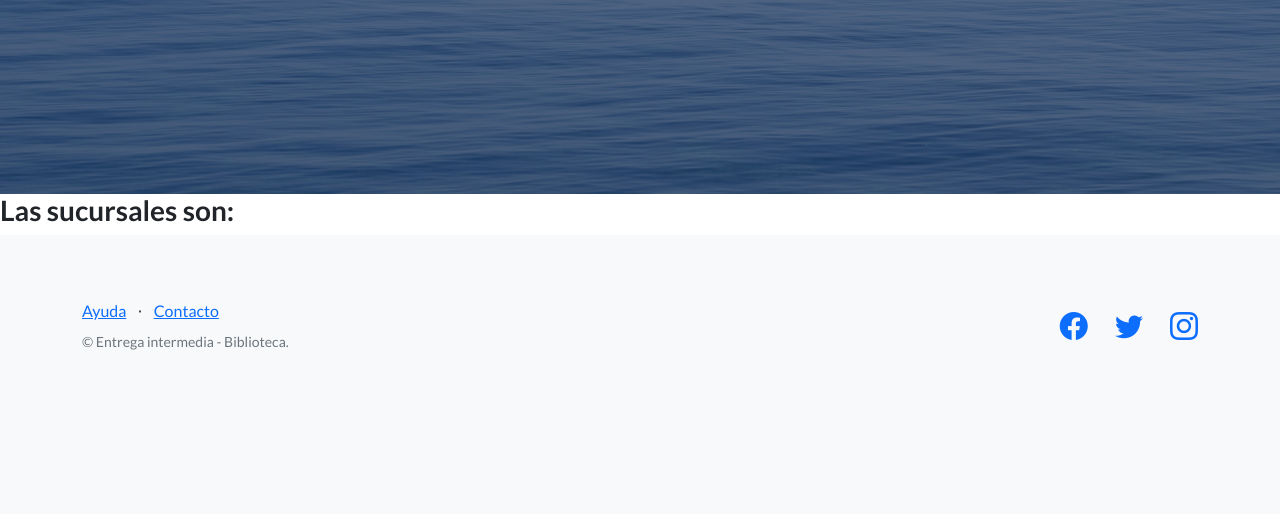
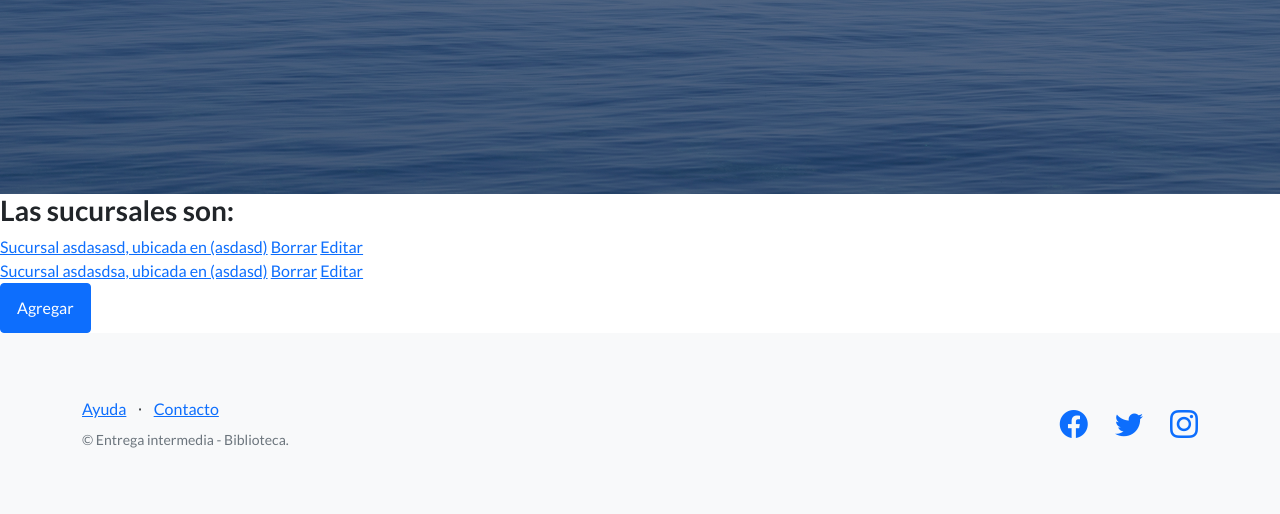
Before and after one commit to matisanchz/Entrega1, a Django app: page /biblioteca/sucursales in a window 1280 px wide. Shown: the part 477-991 px from the top of the page. Before the commit the page ends 827 px from the top, so only its background shows below. Run offline with Django 4.2, Linux system fonts and the light colour scheme; data comes from the database, SQL or seed files in the repository; both versions use the stored data as it was after the commit; some libraries are stand-ins or nearby versions.

Commit message:
2° Commit Playground

```diff
--- a/AppEntrega1/models.py
+++ b/AppEntrega1/models.py
@@ -3,8 +3,8 @@ from django.db import models
 class Sucursal(models.Model):
 
     nombre = models.CharField(max_length=50, verbose_name='Nombre del local')
+    localidad = models.CharField(max_length=50)
     direccion = models.CharField(max_length=50)
-    localidad = models.CharField(max_length=50)
 
     def __str__(self):
         return f'Sucursal {self.nombre}, ubicada en ({self.localidad})'
--- a/AppEntrega1/urls.py
+++ b/AppEntrega1/urls.py
@@ -1,10 +1,15 @@
 from django.urls import path
 
-from AppEntrega1.views import SucursalListView, inicio, sucursal, seccion, libro, usuario, empleado
+from AppEntrega1.views import SucursalListView, SucursalCreateView, SucursalDetailView, SucursalUpdateView, SucursalDeleteView, inicio, sucursal, seccion, libro, usuario, empleado, sucursalesFormulario
 
 urlpatterns = [
     path('', inicio, name= 'inicio'),
-    path('sucursales', sucursal, name = 'sucursales'),
+    path('sucursales', SucursalListView.as_view(), name = 'sucursales'),
+    # path('sucursalesFormulario', sucursalesFormulario, name = 'sucursalesFormulario'),
+    path('sucursales/add', SucursalCreateView.as_view(), name = 'sucursal_add'),
+    path('sucursales/view/<pk>', SucursalDetailView.as_view(), name = 'sucursal_view'),
+    path('sucursales/update/<pk>', SucursalUpdateView.as_view(), name = 'sucursal_update'),
+    path('sucursales/delete/<pk>', SucursalDeleteView.as_view(), name = 'sucursal_delete'),
     path('secciones', seccion, name = 'secciones'),
     path('libros', libro, name = 'libros'),
     path('usuarios', usuario, name = 'usuarios'),
--- a/AppEntrega1/views.py
+++ b/AppEntrega1/views.py
@@ -16,6 +16,9 @@ def inicio(request):
 def sucursal(request):
     return render(request, 'AppEntrega1/sucursal.html', {'sucursales': Sucursal.objects.all()})
 
+def sucursalesFormulario(request):
+    return render(request, 'AppEntrega1/sucursalesFormulario.html')
+
 def seccion(request):
     return HttpResponse('seccion')
 
@@ -30,10 +33,24 @@ def usuario(request):
 class SucursalListView(ListView):
     model = Sucursal
     template_name = 'AppEntrega1/sucursal.html'
-    context_object_name = 'sucursal'
+    context_object_name = 'sucursales'
 
-# class SucursalCreateView(CreateView):
-#     model = Sucursal
-#     success_url = reverse_lazy('seccion')
-#     fields = ['nombre', 'direccion', 'localidad']
-#     # template_name = 'AppEntrega1/profesor_form.html'
+class SucursalDetailView(DetailView):
+    model = Sucursal
+    template_name = 'AppEntrega1/ver_sucursal.html'
+
+class SucursalCreateView(CreateView):
+    model = Sucursal
+    success_url = reverse_lazy('sucursales')
+    fields = ['nombre', 'direccion', 'localidad']
+    template_name = 'AppEntrega1/sucursales_form.html'
+
+class SucursalUpdateView(UpdateView):
+    model = Sucursal
+    success_url = reverse_lazy('sucursales')
+    fields = ['nombre', 'direccion', 'localidad']
+    template_name = 'AppEntrega1/sucursales_form.html'
+
+class SucursalDeleteView(DeleteView):
+    model = Sucursal
+    success_url = reverse_lazy('sucursales')
--- a/templates/AppEntrega1/sucursal.html
+++ b/templates/AppEntrega1/sucursal.html
@@ -8,5 +8,14 @@
 
     <h3> Las sucursales son: </h3>
 
+    {% for sucursal in sucursales%}
+    <a href="{% url 'sucursal_view' sucursal.id %}">{{ sucursal }}</a>
+    <a href="{% url 'sucursal_delete' sucursal.id %}">Borrar</a>
+    <a href="{% url 'sucursal_update' sucursal.id %}">Editar</a>
+        <br>
+    {% endfor %}
+
+<a class="btn btn-primary" href="{% url 'sucursal_add' %}"> Agregar </a>
+
 
 {% endblock %}
```
Also changed, not shown: templates/AppEntrega1/sucursal_confirm_delete.html (added, +17 -0 lines), templates/AppEntrega1/sucursales_form.html (added, +20 -0 lines), templates/AppEntrega1/ver_sucursal.html (added, +11 -0 lines), db.sqlite3.
